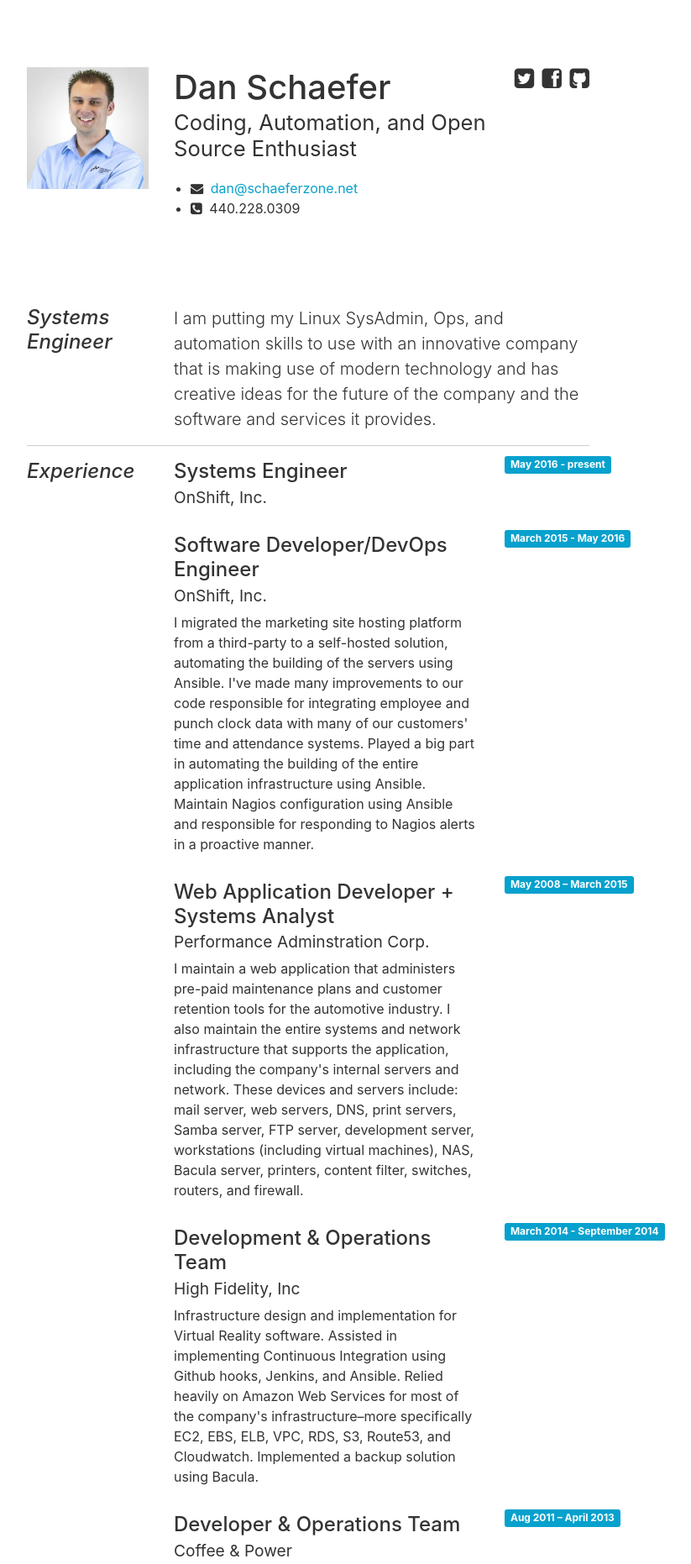
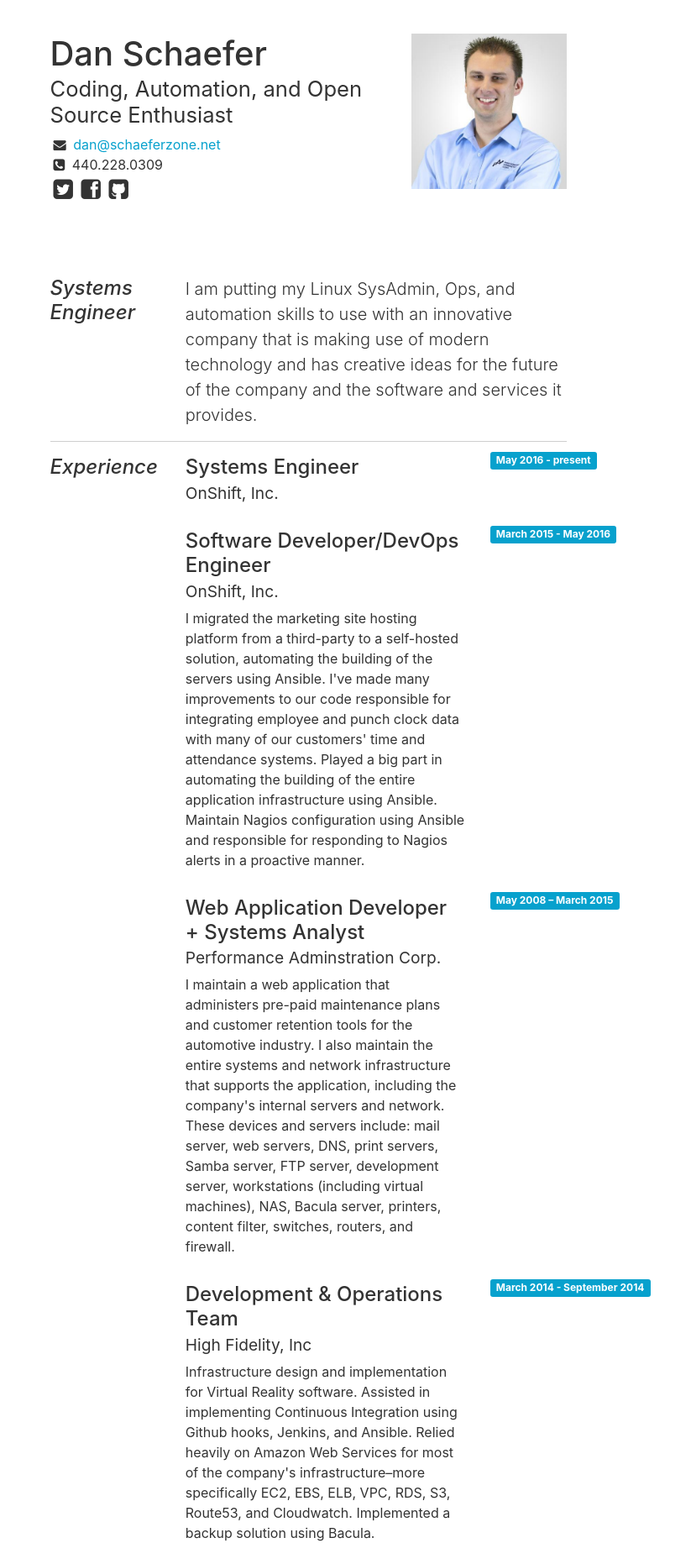
Before and after one commit to lieutdan13/lieutdan13, a Jekyll site: the page built from index.html, in a window 1280 px wide. Shown: the top 1862 px of the page at 84% size, without its empty margins (273-1096 px from the left). Built offline with Jekyll 4.4.1, drawn with Linux system fonts in a browser that asks for light colours.

Commit message:
better mobile responsiveness for the header

```diff
--- a/css/style.css
+++ b/css/style.css
@@ -278,10 +278,6 @@ ul,
 ol {
 	list-style: none;
 	margin: 0 0 24px 20px;
-}
-
-ul {
-	list-style: disc;
 }
 
 ol {
--- a/index.html
+++ b/index.html
@@ -3,30 +3,29 @@ layout: default
 extra_includes:
   github: true
 ---
-        <section class="resume-wrap flat" style="background-color:#FFFFFF;">
-			<div class="resume-container">
-				<div class="resume-inner">
+<section class="resume-wrap flat" style="background-color:#FFFFFF;">
+  <div class="resume-container container">
+    <div class="row">
+      <div class="resume-inner col-lg-6 offset-lg-3 p-0">
 
 					<!-- start resume header -->
 					<header class="row resume-section-header">
-						<div class="col-md-3 d-print-none">
-							<img width="400" height="400" src="{{ site.avatar }}" class="resume-avatar wp-post-image" alt="PAC company photo">
-                        </div>
-						<div class="resume-bio col-md-7">
+						<div class="resume-bio col-md-8">
 							<h1 class="zmt resume-bio-title">{{ site.name }}</h1>
 							<h2 class="zmt resume-bio-tag"><small>{{ site.description }}</small></h2>
-							<ul class="resume-bio-meta">
+							<ul class="resume-bio-meta m-0 ml-1">
 								<li><a href="mailto:{{ site.social_media.email }}" class="resume-bio-email"><i class="resumecon resumecon-envelope"></i> {{ site.social_media.email }}</a></li>
 								<li><i class="resumecon resumecon-phone-square"></i> {{ site.social_media.phone }}</li>
 							</ul>
-						</div>
-						<div class="resume-social-wrap col-md-2 pl-0 tar d-print-none">
-							<ul class="resume-bio-social unstyled">
+							<ul class="resume-bio-social pt-1 ml-1 mb-2 d-print-none">
 								<li><a href="http://twitter.com/{{ site.social_media.twitter }}" target="_blank"><i class="resumecon resumecon-twitter-square"></i></a></li>
 								<li><a href="http://facebook.com/{{ site.social_media.facebook }}" target="_blank"><i class="resumecon resumecon-facebook-square"></i></a></li>
 								<li><a href="http://github.com/{{ site.social_media.github }}" target="_blank"><i class="resumecon resumecon-github-square"></i></a></li>
 							</ul>
 						</div>
+						<div class="col-md-4 offset-md-0 offset-sm-4 d-print-none">
+							<img width="400" height="400" src="{{ site.avatar }}" class="resume-avatar wp-post-image" alt="Photo of Dan Schaefer" />
+            </div>
 					</header>
 					<!-- end resume header -->
 
@@ -35,10 +34,10 @@ extra_includes:
 
 													<!-- start objective -->
 							<section class="row resume-objective-wrap">
-								<div class="col-md-3">
+								<div class="col-lg-3">
 									<h4 class="zmt resume-item-title">Systems Engineer</h4>
 								</div>
-								<div class="col-md-9 resume-objective lead">
+								<div class="col-lg-9 resume-objective lead">
 									I am putting my Linux SysAdmin, Ops, and automation skills to use with an innovative company that is making use of modern technology and has creative ideas for the future of the company and the software and services it provides.
                                 </div>
 							</section>
@@ -46,103 +45,103 @@ extra_includes:
 							<!-- end objective -->
 													<!-- start work experience wrap -->
 							<section class="row resume-work-wrap">
-								<div class="col-md-3">
+								<div class="col-lg-3">
 									<h4 class="zmt resume-item-title">Experience</h4>
 								</div>
-								<div class="col-md-9">
+								<div class="col-lg-9">
 
 																			<!-- company -->
 										<div class="row resume-company-item">
-											<div class="col-md-9">
+											<div class="col-lg-9">
 												<h4 class="zmt resume-company-title">Systems Engineer</h4>
 												<h4 class="zmt"><small>OnShift, Inc.</small></h4>
 												<p></p>
 											</div>
-											<div class="col-md-3 tar">
+											<div class="col-lg-3 tar">
 												<p class="label label-resume">May 2016 - present</p>
 											</div>
 										</div>
 										<!-- end company -->
 																			<!-- company -->
 										<div class="row resume-company-item">
-											<div class="col-md-9">
+											<div class="col-lg-9">
 												<h4 class="zmt resume-company-title">Software Developer/DevOps Engineer</h4>
 												<h4 class="zmt"><small>OnShift, Inc.</small></h4>
 												<p>I migrated the marketing site hosting platform from a third-party to a self-hosted solution, automating the building of the servers using Ansible. I've made many improvements to our code responsible for integrating employee and punch clock data with many of our customers' time and attendance systems. Played a big part in automating the building of the entire application infrastructure using Ansible. Maintain Nagios configuration using Ansible and responsible for responding to Nagios alerts in a proactive manner.</p>
 											</div>
-											<div class="col-md-3 tar">
+											<div class="col-lg-3 tar">
 												<p class="label label-resume">March 2015 - May 2016</p>
 											</div>
 										</div>
 										<!-- end company -->
 																			<!-- company -->
 										<div class="row resume-company-item">
-											<div class="col-md-9">
+											<div class="col-lg-9">
 												<h4 class="zmt resume-company-title">Web Application Developer + Systems Analyst</h4>
 												<h4 class="zmt"><small>Performance Adminstration Corp.</small></h4>
 												<p>I maintain a web application that administers pre-paid maintenance plans and customer retention tools for the automotive industry. I also maintain the entire systems and network infrastructure that supports the application, including the company's internal servers and network. These devices and servers include: mail server, web servers, DNS, print servers, Samba server, FTP server, development server, workstations (including virtual machines), NAS, Bacula server, printers, content filter, switches, routers, and firewall.</p>
 											</div>
-											<div class="col-md-3 tar">
+											<div class="col-lg-3 tar">
 												<p class="label label-resume">May 2008 – March 2015</p>
 											</div>
 										</div>
 										<!-- end company -->
 																			<!-- company -->
 										<div class="row resume-company-item">
-											<div class="col-md-9">
+											<div class="col-lg-9">
 												<h4 class="zmt resume-company-title">Development &amp; Operations Team</h4>
 												<h4 class="zmt"><small>High Fidelity, Inc</small></h4>
 												<p>Infrastructure design and implementation for Virtual Reality software. Assisted in implementing Continuous Integration using Github hooks, Jenkins, and Ansible. Relied heavily on Amazon Web Services for most of the company's infrastructure–more specifically EC2, EBS, ELB, VPC, RDS, S3, Route53, and Cloudwatch. Implemented a backup solution using Bacula.</p>
 											</div>
-											<div class="col-md-3 tar">
+											<div class="col-lg-3 tar">
 												<p class="label label-resume">March 2014 - September 2014</p>
 											</div>
 										</div>
 										<!-- end company -->
 																			<!-- company -->
 										<div class="row resume-company-item">
-											<div class="col-md-9">
+											<div class="col-lg-9">
 												<h4 class="zmt resume-company-title">Developer &amp; Operations Team</h4>
 												<h4 class="zmt"><small>Coffee &amp; Power</small></h4>
 												<p>Infrastructure design and implementation, server management, virtual environment provisioning, application and database management, user administration. Continuous Integration using Subversion hooks, Selenium, and Ansible. Relied heavily on Amazon Web Services for most of the company's infrastructure–more specifically EC2, EBS, ELB, RDS, S3, and Route53.</p>
 											</div>
-											<div class="col-md-3 tar">
+											<div class="col-lg-3 tar">
 												<p class="label label-resume">Aug 2011 – April 2013</p>
 											</div>
 										</div>
 										<!-- end company -->
 																			<!-- company -->
 										<div class="row resume-company-item">
-											<div class="col-md-9">
+											<div class="col-lg-9">
 												<h4 class="zmt resume-company-title">Web Application Developer</h4>
 												<h4 class="zmt"><small>Logic Partners, Inc.</small></h4>
 												<p>Maintained several LAMP stack web applications and static websites, including a repair ticketing system for the railroad industry, an inventory/retail management system for a convenience store distributor, and several static websites for various local companies.</p>
 											</div>
-											<div class="col-md-3 tar">
+											<div class="col-lg-3 tar">
 												<p class="label label-resume">May 2005 – May 2008</p>
 											</div>
 										</div>
 										<!-- end company -->
 																			<!-- company -->
 										<div class="row resume-company-item">
-											<div class="col-md-9">
+											<div class="col-lg-9">
 												<h4 class="zmt resume-company-title">Residential Computer Consultant</h4>
 												<h4 class="zmt"><small>Kent State University - ResNet</small></h4>
 												<p>Assisted ResNet Helpdesk and ResNet offices by providing phone and walk-in support on personal computer, network, and Internet related questions. Troubleshot various user-computing problems associated with hardware, software and wiring issues. Assisted in the removal of viruses and spyware and ensured that the proper software updates are installed correctly. Configured network switches for replacement of failed switches.</p>
 											</div>
-											<div class="col-md-3 tar">
+											<div class="col-lg-3 tar">
 												<p class="label label-resume">Aug 2003 – Dec 2005</p>
 											</div>
 										</div>
 										<!-- end company -->
 																			<!-- company -->
 										<div class="row resume-company-item">
-											<div class="col-md-9">
+											<div class="col-lg-9">
 												<h4 class="zmt resume-company-title">Computer Technician Intern</h4>
 												<h4 class="zmt"><small>Information Technology Department at Ashland University</small></h4>
 												<p>Installed and updated software and hardware. Troubleshot software and hardware issues, including printers. Assisted faculty and staff in emergency technology issues. </p>
 											</div>
-											<div class="col-md-3 tar">
+											<div class="col-lg-3 tar">
 												<p class="label label-resume">2002 – 2003</p>
 											</div>
 										</div>
@@ -154,14 +153,14 @@ extra_includes:
 							<!-- end work experience wrap -->
 													<!-- start skillset wrap -->
 							<section class="row resume-skillset-wrap">
-								<div class="col-md-3">
+								<div class="col-lg-3">
 									<h4 class="zmt resume-item-title">Skills</h4>
 								</div>
-								<div class="col-md-9 resume-skillset-list-wrap">
+								<div class="col-lg-9 resume-skillset-list-wrap">
 
 									<!-- skillset 1 -->
 									<div class="row">
-										<div class="col-md-12">
+										<div class="col-lg-12">
 
 											<ul class="unstyled resume-skillset-list">
 												<li><i class="resumecon resumecon-check"></i> Linux</li>
@@ -197,14 +196,14 @@ extra_includes:
 							<!-- end skillset wrap -->
 													<!-- start education wrap -->
 							<section class="row resume-education-wrap">
-								<div class="col-md-3">
+								<div class="col-lg-3">
 									<h4 class="zmt resume-item-title">Education</h4>
 								</div>
-								<div class="col-md-9">
+								<div class="col-lg-9">
 
 																			<!-- skillset 1 -->
 										<div class="row resume-education-item">
-											<div class="col-md-12">
+											<div class="col-lg-12">
 												<h4 class="zmt resume-education-title">Kent State University</h4>
 												<h4 class="zmt resume-education-tag"><small>Bachelor of Science in Computer Science</small></h4>
 												<p></p>
@@ -213,7 +212,7 @@ extra_includes:
 										<!-- end skillset -->
 																			<!-- skillset 1 -->
 										<div class="row resume-education-item">
-											<div class="col-md-12">
+											<div class="col-lg-12">
 												<h4 class="zmt resume-education-title">Ashland University</h4>
 												<h4 class="zmt resume-education-tag"><small>Studied Computer Science</small></h4>
 												<p></p>
@@ -226,10 +225,10 @@ extra_includes:
 							<!-- end education wrap -->
 													<!-- start github activity stream -->
 							<section class="row resume-github-wrap no-print d-print-none">
-								<div class="col-md-3">
+								<div class="col-lg-3">
 									<h4 class="zmt resume-item-title">Github Activity</h4>
 								</div>
-                                <div class="col-md-9 github-activity"></div>
+                                <div class="col-lg-9 github-activity"></div>
                                 <script>
                                     Github.userActivity({
                                         username: "{{ site.social_media.github }}",
@@ -243,5 +242,6 @@ extra_includes:
 					</main>
 					<!-- end main -->
 				</div>
-			</div>
-		</section>
+        </div>
+  </div>
+</section>
```
